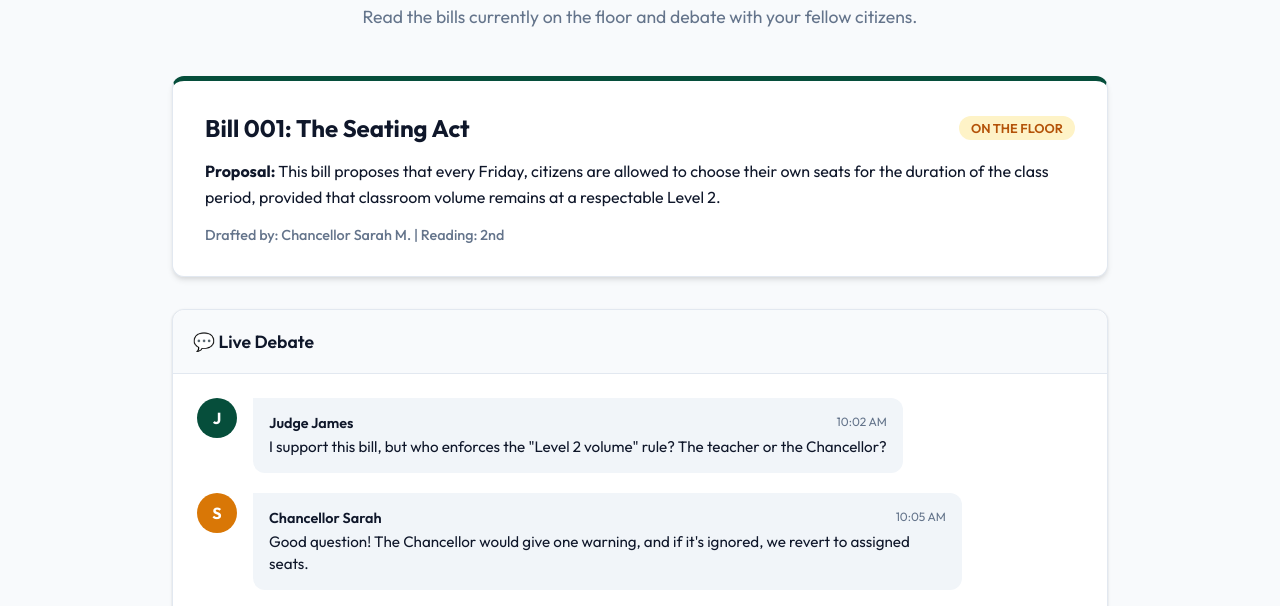
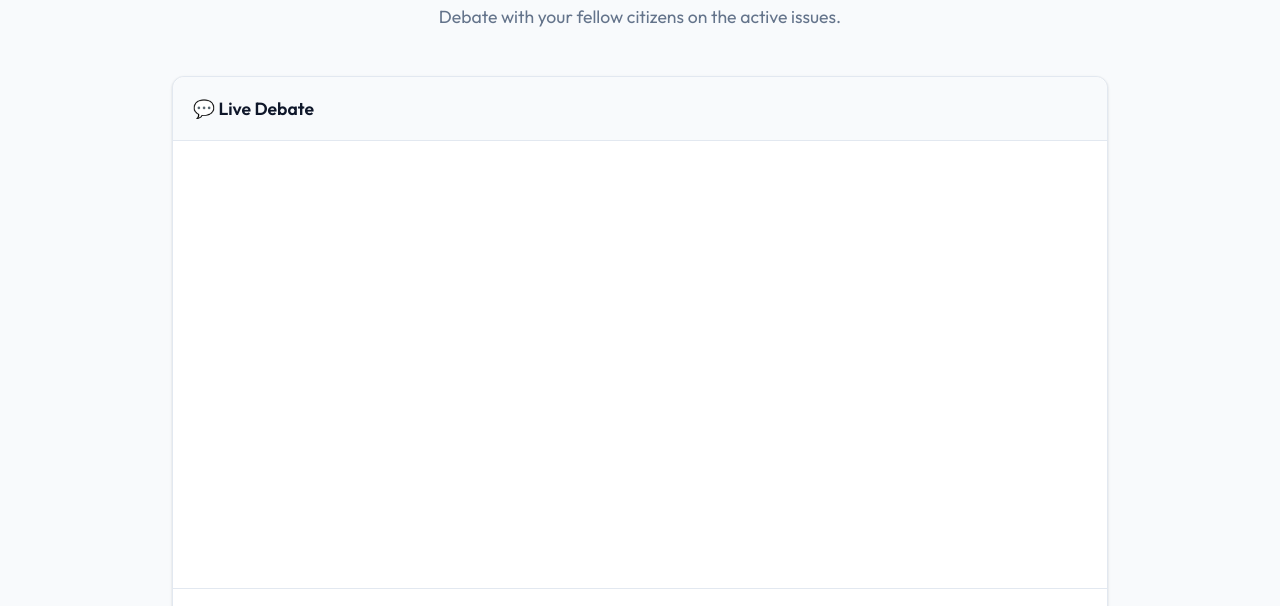
Before and after one commit to SipSavor/8th-period-kingdom-stuff, a plain HTML site: page townhall.html in a window 1280 px wide. Shown: the part 172-778 px from the top of the page. Drawn offline with Linux system fonts and the light colour scheme; no server answers.

Commit message:
Update townhall.html

```diff
--- a/townhall.html
+++ b/townhall.html
@@ -99,46 +99,6 @@
             font-size: 1.1rem;
         }
 
-        /* Current Bill Section */
-        .bill-card {
-            background-color: var(--surface);
-            padding: 2rem;
-            border-radius: var(--radius);
-            border: 1px solid var(--border);
-            box-shadow: var(--shadow-md);
-            border-top: 5px solid var(--primary);
-        }
-
-        .bill-card h2 {
-            font-size: 1.5rem;
-            margin-bottom: 1rem;
-            display: flex;
-            align-items: center;
-            justify-content: space-between;
-        }
-
-        .tag {
-            font-size: 0.8rem;
-            background-color: #fef3c7;
-            color: #b45309;
-            padding: 0.25rem 0.75rem;
-            border-radius: 999px;
-            font-weight: 600;
-            text-transform: uppercase;
-        }
-
-        .bill-card p {
-            color: var(--text-dark);
-            line-height: 1.6;
-            margin-bottom: 1rem;
-        }
-
-        .bill-meta {
-            font-size: 0.9rem;
-            color: var(--text-muted);
-            font-weight: 500;
-        }
-
         /* Discussion Board */
         .discussion-section {
             background-color: var(--surface);
@@ -147,7 +107,7 @@
             box-shadow: var(--shadow-sm);
             display: flex;
             flex-direction: column;
-            height: 500px; /* Fixed height for scrollable chat */
+            height: 600px; /* Increased height since the bill is gone */
         }
 
         .discussion-header {
@@ -264,18 +224,7 @@
     <main>
         <div class="header">
             <h1>🗣️ Town Hall</h1>
-            <p>Read the bills currently on the floor and debate with your fellow citizens.</p>
-        </div>
-
-        <div class="bill-card">
-            <h2>
-                Bill 001: The Seating Act
-                <span class="tag">On the Floor</span>
-            </h2>
-            <p><strong>Proposal:</strong> This bill proposes that every Friday, citizens are allowed to choose their own seats for the duration of the class period, provided that classroom volume remains at a respectable Level 2.</p>
-            <div class="bill-meta">
-                Drafted by: Chancellor Sarah M. | Reading: 2nd
-            </div>
+            <p>Debate with your fellow citizens on the active issues.</p>
         </div>
 
         <div class="discussion-section">
@@ -284,22 +233,7 @@
             </div>
 
             <div class="message-board" id="messageBoard">
-                <div class="message">
-                    <div class="avatar">J</div>
-                    <div class="message-content">
-                        <div class="message-author">Judge James <span class="message-time">10:02 AM</span></div>
-                        <div class="message-text">I support this bill, but who enforces the "Level 2 volume" rule? The teacher or the Chancellor?</div>
-                    </div>
                 </div>
-
-                <div class="message">
-                    <div class="avatar" style="background-color: var(--accent);">S</div>
-                    <div class="message-content">
-                        <div class="message-author">Chancellor Sarah <span class="message-time">10:05 AM</span></div>
-                        <div class="message-text">Good question! The Chancellor would give one warning, and if it's ignored, we revert to assigned seats.</div>
-                    </div>
-                </div>
-            </div>
 
             <div class="input-area">
                 <input type="text" id="chatInput" placeholder="State your argument..." autocomplete="off">
@@ -313,7 +247,7 @@
         import { getAuth, onAuthStateChanged } from "https://www.gstatic.com/firebasejs/10.9.0/firebase-auth.js";
         import { getFirestore, collection, addDoc, serverTimestamp, query, orderBy, onSnapshot } from "https://www.gstatic.com/firebasejs/10.9.0/firebase-firestore.js";
 
-        // Your NEW Firebase Configuration
+        // Your Firebase Configuration
         const firebaseConfig = {
             apiKey: "AIzaSyCYbYKtFnZKCRBRLKV0_MQgj1ADzehz048",
             authDomain: "text01-6527c.firebaseapp.com",
```
